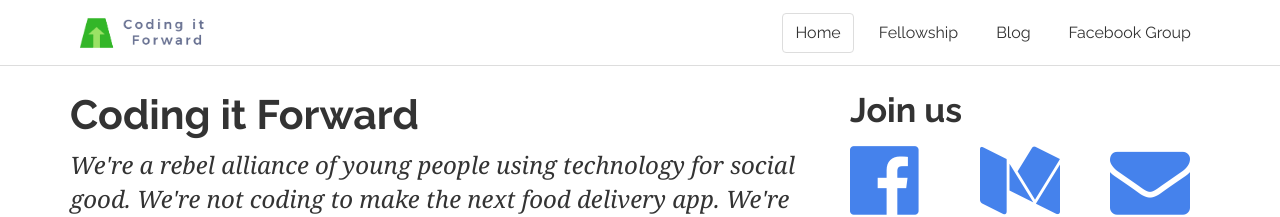
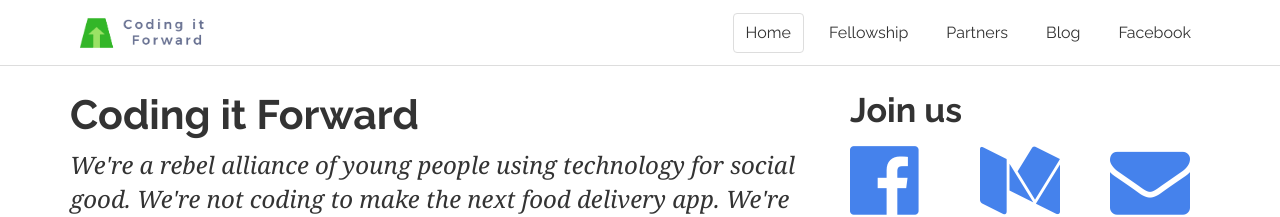
Before and after one commit to athenakan/codingitforward.github.io, a Jekyll site: the page built from index.html, in a window 1280 px wide. Shown: the top 217 px of the page. Built offline with Jekyll 4.4.1, drawn with Linux system fonts in a browser that asks for light colours.

Commit message:
add partners page

```diff
--- a/_data/pages.yml
+++ b/_data/pages.yml
@@ -3,7 +3,9 @@
         url: /
     -   name: Fellowship
         url: /fellowship/
+    -   name: Partners
+        url: /partners/
     -   name: Blog
         url: https://blog.codingitforward.com
-    -   name: Facebook Group
+    -   name: Facebook
         url: https://www.facebook.com/groups/230953293978006/
```
